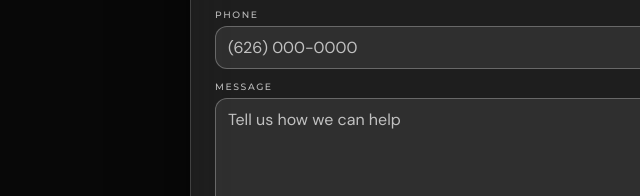
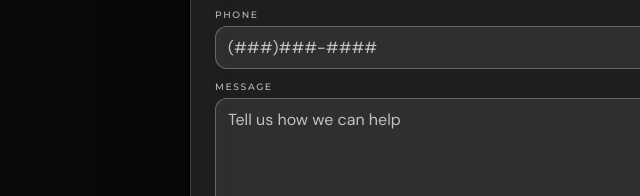
Before and after one commit to MeiMeiAndRobert/meimeiandrobert, a plain HTML site: page contact/index.html in a window 1280 px wide. Shown: the part 980-1176 px from the top of the page, 0-640 px from the left. Drawn offline with nearby package versions, Linux system fonts and the light colour scheme.

```diff
--- a/contact/index.html
+++ b/contact/index.html
@@ -563,7 +563,7 @@
           </div>
           <div>
             <label for="contact-phone">Phone</label>
-            <input id="contact-phone" name="phone" type="tel" placeholder="(626) 000-0000" inputmode="numeric" autocomplete="tel-national" maxlength="14">
+            <input id="contact-phone" name="phone" type="tel" placeholder="(###)###-####" inputmode="numeric" autocomplete="tel-national" maxlength="14">
           </div>
           <div>
             <label for="contact-message">Message</label>
```
